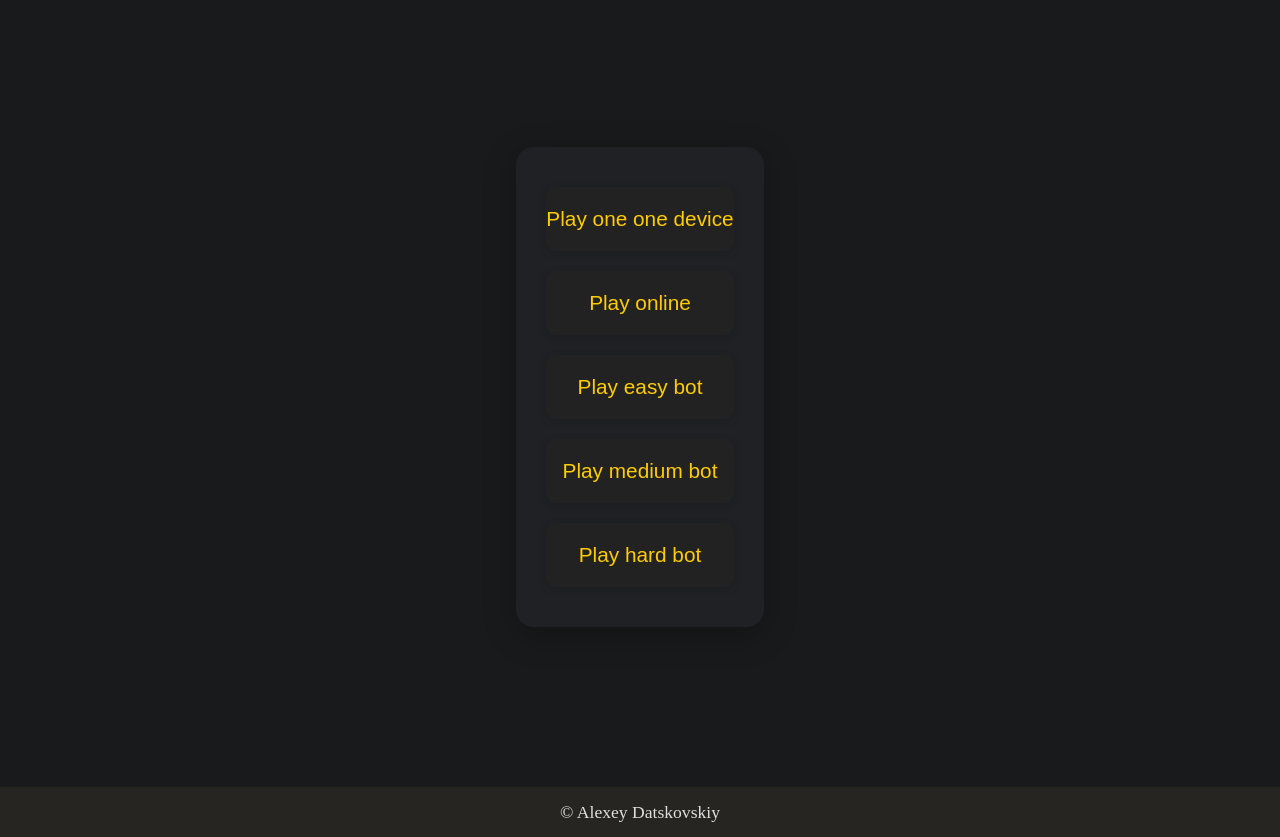
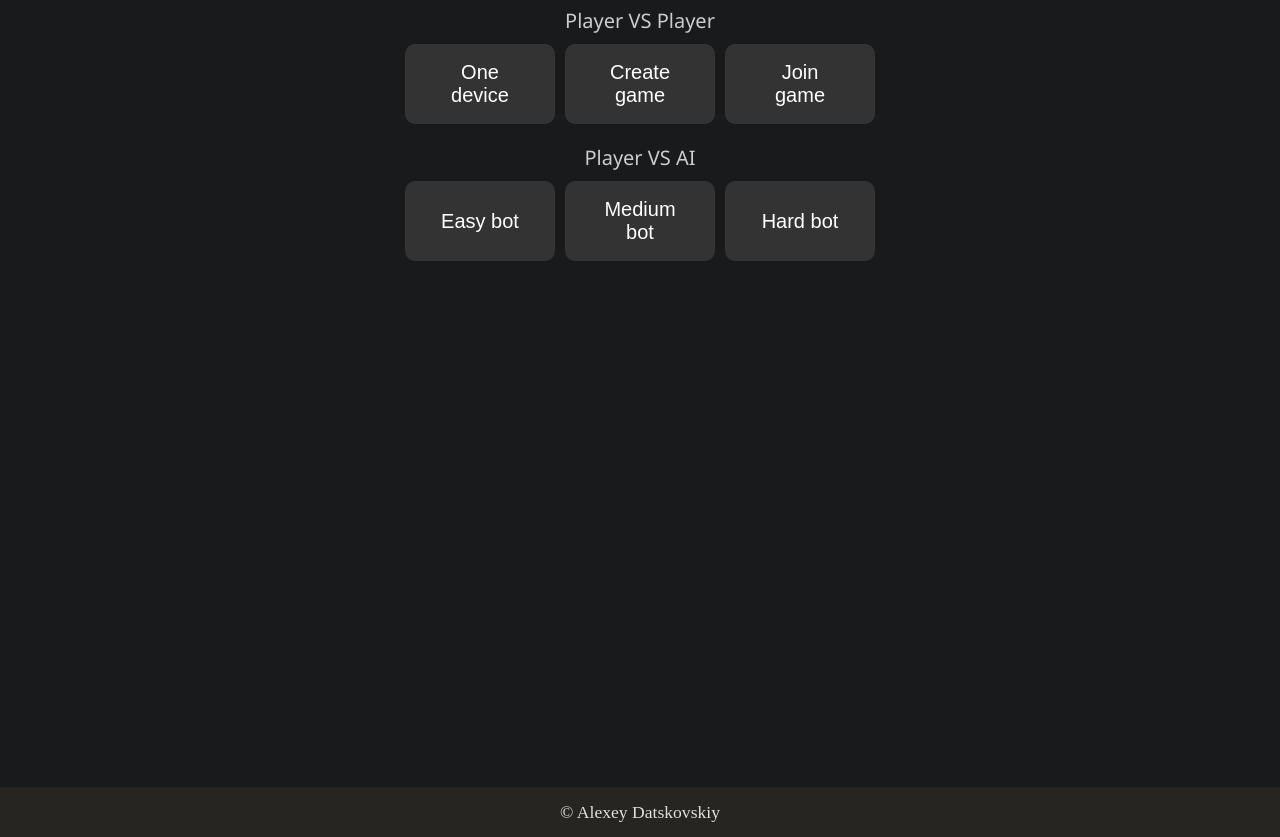
Before and after one commit to Alexdat2000/superXO, a website built with webpack: page title-page/src/index.html in a window 1280 px wide. Shown: the part 113-950 px from the top of the page. Built offline with nearby package versions, Linux system fonts and the light colour scheme.

Commit message:
Format buttons on title screen

```diff
--- a/docker-compose.yaml
+++ b/docker-compose.yaml
@@ -25,8 +25,6 @@ services:
     build:
       context: middleware
     command: [ "--port", ":8080" ]
-    ports:
-      - "127.0.0.1:2052:8080"
     restart: always
     environment:
       DB_HOST: db
@@ -50,8 +48,6 @@ services:
       POSTGRES_PASSWORD: ${DB_PASSWORD:-postgres}
       POSTGRES_DB: ${DB_NAME:-games}
       PGDATA: /var/lib/postgresql/data/pgdata_games
-    ports:
-      - "127.0.0.1:5432:5432"
     volumes:
       - pgdata:/var/lib/postgresql/data
       - ./middleware/init-db:/docker-entrypoint-initdb.d
@@ -64,8 +60,6 @@ services:
   solver:
     build:
       context: solver
-    ports:
-      - "127.0.0.1:18080:18080"
     restart: always
     healthcheck:
       test: [ "CMD", "wget", "--spider", "-q", "http://localhost:18080/health" ]
--- a/title-page/src/index.html
+++ b/title-page/src/index.html
@@ -16,17 +16,21 @@
     </header>
 
     <main>
-        <div class="container">
-            <div class="menu-grid">
-                <button class="menu-btn">Play one one device</button>
-                <button class="menu-btn">Play online</button>
-                <button class="menu-btn">Play easy bot</button>
-                <button class="menu-btn">Play medium bot</button>
-                <button class="menu-btn">Play hard bot</button>
+        <div class="main-menu">
+            <div class="menu-row-title">Player VS Player</div>
+            <div class="buttons-row">
+                <button class="menu-button" onclick="location.href='/game'">One device</button>
+                <button class="menu-button" onclick="location.href='/newGame'">Create game</button>
+                <button class="menu-button">Join game</button>
+            </div>
+            <div class="menu-row-title">Player VS AI</div>
+            <div class="buttons-row">
+                <button class="menu-button" onclick="location.href='/newGame?bot=1'">Easy bot</button>
+                <button class="menu-button" onclick="location.href='/newGame?bot=2'">Medium bot</button>
+                <button class="menu-button" onclick="location.href='/newGame?bot=3'">Hard bot</button>
             </div>
         </div>
     </main>
-
 
     <footer>
         © Alexey Datskovskiy
--- a/title-page/src/styles/styles.css
+++ b/title-page/src/styles/styles.css
@@ -26,38 +26,37 @@ main {
   min-height: 100vh;
 }
 
-.container {
+.main-menu {
   display: flex;
-  justify-content: center;
+  flex-direction: column;
   align-items: center;
-  min-height: 100vh;
 }
 
-.menu-grid {
-  display: grid;
-  grid-template-columns: 1fr;
-  gap: 20px;
-  background: rgba(32, 34, 37, 0.95);
-  padding: 40px 30px;
-  border-radius: 18px;
-  box-shadow: 0 8px 32px rgba(0,0,0,0.25);
+.menu-row-title {
+  font-size: 20px;
+  margin-top: 20px;
+  margin-bottom: 10px;
 }
 
-.menu-btn {
-  font-size: 1.3rem;
-  padding: 20px 0;
-  background: #222;
-  color: #ffcc00;
+.buttons-row {
+  display: flex;
+  gap: 10px;
+}
+
+.menu-button {
+  background-color: #333;
+  color: #fff;
+  padding: 15px 30px;
   border: none;
   border-radius: 10px;
+  font-size: 20px;
   cursor: pointer;
-  transition: background 0.2s, color 0.2s;
-  box-shadow: 0 2px 8px rgba(0,0,0,0.12);
-}
-
-.menu-btn:hover, .menu-btn:focus {
-  background: #444;
-  color: #fff;
+  display: flex;
+  flex-direction: column;
+  align-items: center;
+  justify-content: center;
+  width: 150px;
+  height: 80px;
 }
 
 footer {
```
Also changed, not shown: 1 other file.
